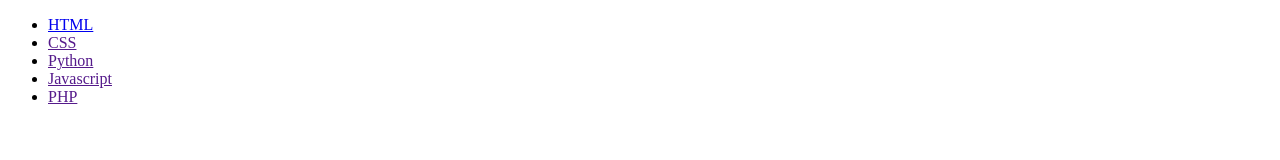
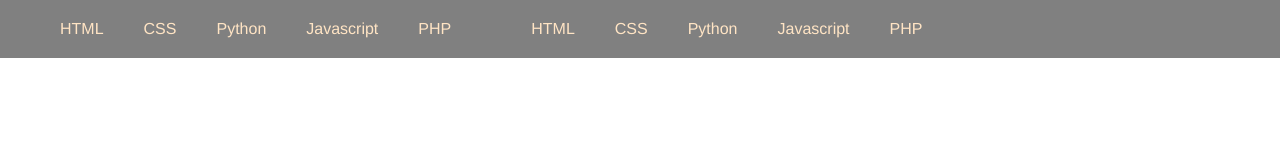
Before and after one commit to Jayma2407/Basic-HTML, a plain HTML site: page navigation.html in a window 1280 px wide. Drawn offline with Linux system fonts and the light colour scheme.

Commit message:
navigation

```diff
--- a/navigation.html
+++ b/navigation.html
@@ -4,11 +4,10 @@
     <meta charset="UTF-8">
     <meta name="viewport" content="width=device-width, initial-scale=1.0">
     <title>Navigation</title>
-    <link rel="stylesheet" href="styles.css">
+    <link rel="stylesheet" href="style.css">
 </head>
-<link rel="stylesheet" href="styles.css">
 <body>
-    <section>
+    <!-- <section>
         <nav class="nav_bar">
             <ul>
                 <li><a href="https://www.w3schools.com/css/default.asp">HTML</a></li>
@@ -18,6 +17,24 @@
                 <li><a href="">PHP</a></li>
             </ul>
         </nav>
+    </section> -->
+    <section>
+        <nav class="nav_bar">
+            <ul>
+               <li><a href=""https://www.w3schools.com/css/default.asp"">HTML</a></li>
+               <li><a href="">CSS</a></li>
+               <li><a href="">Python</a></li>
+               <li><a href="">Javascript</a></li>
+               <li><a href="">PHP</a></li>
+            </ul>
+            <ul>
+               <li><a href=""https://www.w3schools.com/css/default.asp"">HTML</a></li>
+               <li><a href="">CSS</a></li>
+               <li><a href="">Python</a></li>
+               <li><a href="">Javascript</a></li>
+               <li><a href="">PHP</a></li>
+            </ul>
+        </nav>
     </section>
 </body>
 </html>
--- a/style.css
+++ b/style.css
@@ -1,10 +1,53 @@
-*{
-    margin: 0;
-    padding: 0
+
+ /* * {
+    margin:0;
+    padding: 10;
+    list-style: none;
+    text-decoration: none;
+ }
+
+ .nav_bar  {
+    background-color: gray;
+    display: flex;
+
+ }
+ .nav_bar ul {
+    display: flex;
+ }
+
+ .nav_bar ul li {
+    padding: 10px;
+ }
+ .nav_bar ul li a{
+    color: white;
+ }
+ .nav_bar ul li:hover{
+    background-color: aqua;
+    cursor: pointer;
+ } */
+
+ * {
+    margin: 0px;
+    list-style: none;
+    text-decoration: none;
+ }
+ .nav_bar {
+    display: flex;
+    background-color: gray;
+ }
+ .nav_bar ul {
+    display: flex;
+
+ }
+ .nav_bar ul li {
+    padding: 20px;
+ }
+ .nav_bar ul li:hover{
+    background-color: rgb(169, 212, 245);
+    cursor: pointer;
+
+ }
+ .nav_bar ul li a {
+    font-family:'Franklin Gothic Medium', 'Arial Narrow', Arial, sans-serif;
+    color:bisque
 }
-body{
-    margin: 0
-}
-li{
-    margin-top: 20px
-}
```
